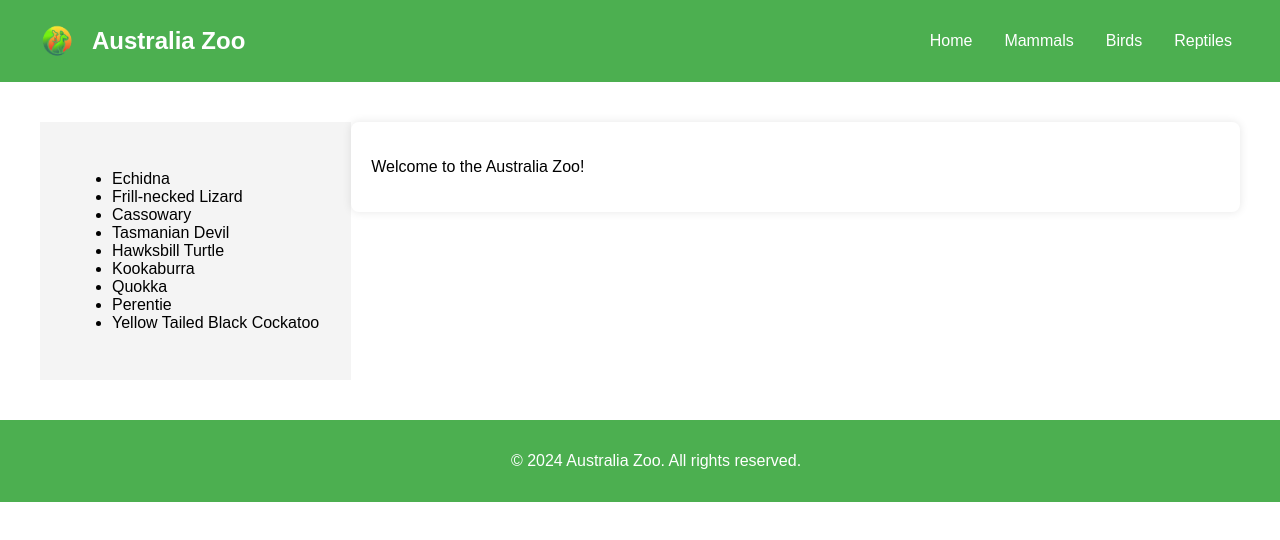
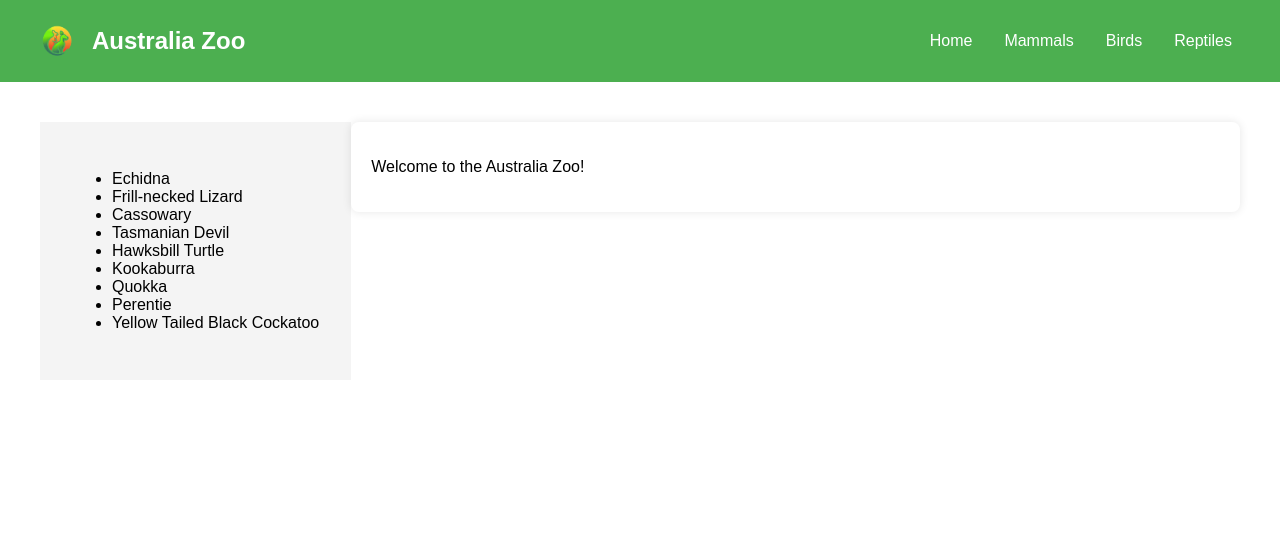
Before and after one commit to africandeluxe/australia-zoo, a React (Create React App) app: page / in a window 1280 px wide. Shown: the top 540 px of the page. Built offline with nearby package versions, Linux system fonts and the light colour scheme.

Commit message:
Changes made to footer

```diff
--- a/src/Styles.module.css
+++ b/src/Styles.module.css
@@ -108,6 +108,7 @@
   width: 100%;
   height: auto;
   box-sizing: border-box;
+  min-height: calc(100vh - 34px);
 }
 
 .animal-card {
```
